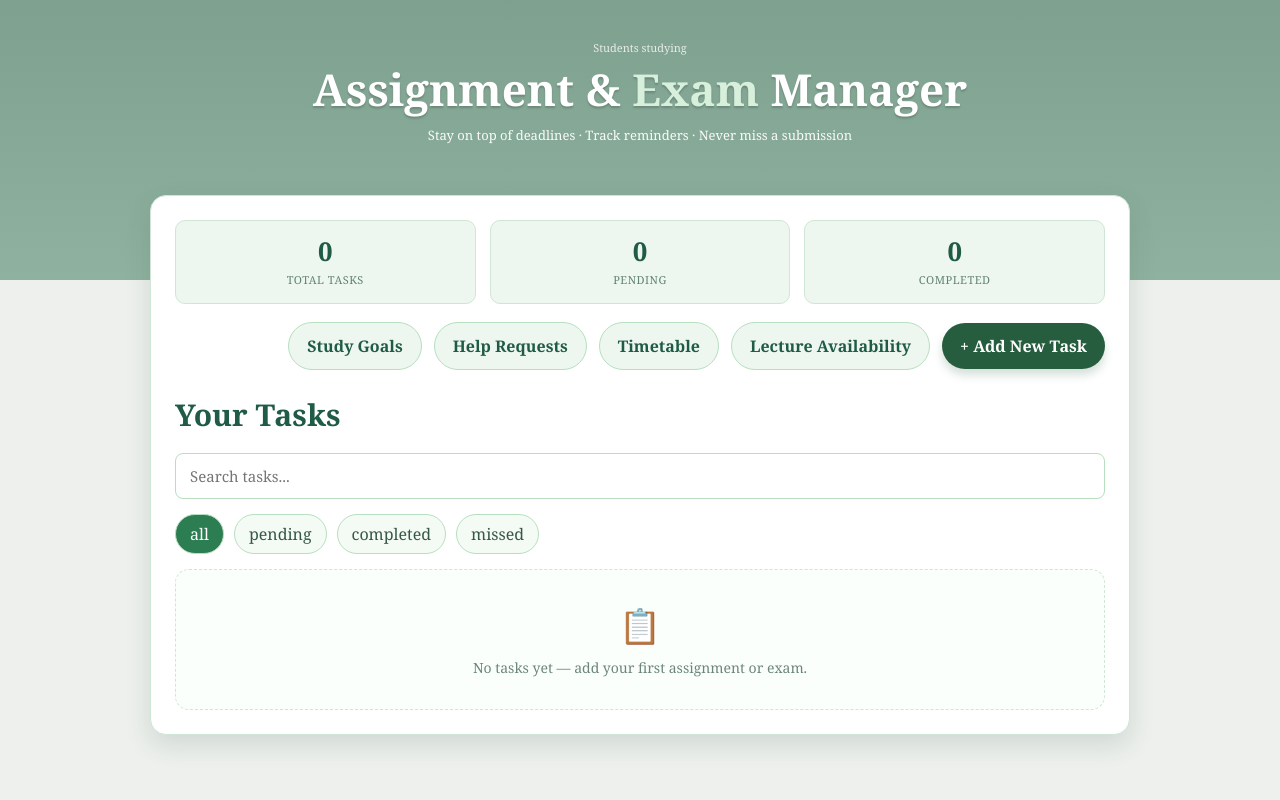
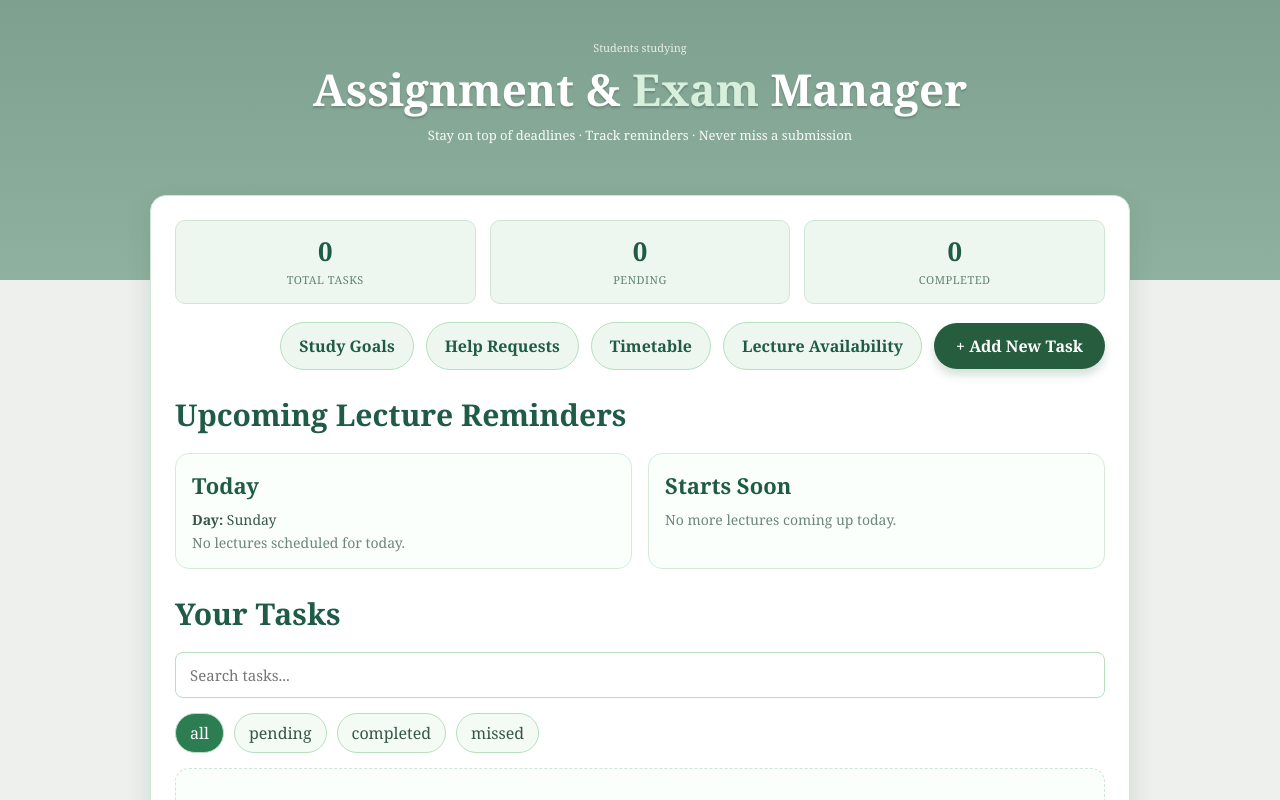
Before and after one commit to Poornima-Hansani/Campus-Facility-Management-System, a React (Vite) app in the folder frontend/: page / in a window 1280 px wide. Shown: the top 800 px of the page. Built offline with nearby package versions, Linux system fonts and the light colour scheme.

Commit message:
Add upcoming lecture reminder section to dashboard

```diff
--- a/frontend/src/pages/TaskDashboardPage.tsx
+++ b/frontend/src/pages/TaskDashboardPage.tsx
@@ -15,11 +15,23 @@ interface Task {
   reminders: string[];
 }
 
+interface Lecture {
+  id: string;
+  module: string;
+  name: string;
+  day: string;
+  time: string;
+  location: string;
+}
+
 const STORAGE_KEY = "assignment_exam_manager_tasks";
+const TIMETABLE_STORAGE_KEY = "timetable";
 
 export default function TaskDashboardPage() {
   const navigate = useNavigate();
+
   const [tasks, setTasks] = useState<Task[]>([]);
+  const [lectures, setLectures] = useState<Lecture[]>([]);
   const [search, setSearch] = useState("");
   const [filter, setFilter] = useState<"all" | "pending" | "completed" | "missed">("all");
 
@@ -30,6 +42,19 @@ export default function TaskDashboardPage() {
         setTasks(JSON.parse(saved));
       } catch {
         localStorage.removeItem(STORAGE_KEY);
+      }
+    }
+  }, []);
+
+  useEffect(() => {
+    const savedLectures = localStorage.getItem(TIMETABLE_STORAGE_KEY);
+    if (savedLectures) {
+      try {
+        const parsedLectures: Lecture[] = JSON.parse(savedLectures);
+        setLectures(parsedLectures);
+      } catch (error) {
+        console.error("Failed to load timetable data:", error);
+        localStorage.removeItem(TIMETABLE_STORAGE_KEY);
       }
     }
   }, []);
@@ -87,6 +112,23 @@ export default function TaskDashboardPage() {
     setTasks(updated);
     localStorage.setItem(STORAGE_KEY, JSON.stringify(updated));
   };
+
+  const todayName = new Date().toLocaleDateString("en-US", { weekday: "long" });
+
+  const todayLectures = lectures.filter((lecture) => lecture.day === todayName);
+
+  const sortedTodayLectures = [...todayLectures].sort((a, b) =>
+    a.time.localeCompare(b.time)
+  );
+
+  const now = new Date();
+  const currentMinutes = now.getHours() * 60 + now.getMinutes();
+
+  const upcomingTodayLectures = sortedTodayLectures.filter((lecture) => {
+    const [hours, minutes] = lecture.time.split(":").map(Number);
+    const lectureMinutes = hours * 60 + minutes;
+    return lectureMinutes >= currentMinutes;
+  });
 
   return (
     <div style={styles.page}>
@@ -150,6 +192,54 @@ export default function TaskDashboardPage() {
             + Add New Task
           </button>
         </div>
+
+        <section style={styles.section}>
+          <h2 style={styles.sectionTitle}>Upcoming Lecture Reminders</h2>
+
+          <div style={styles.reminderSection}>
+            <div style={styles.reminderCard}>
+              <h3 style={styles.reminderTitle}>Today</h3>
+              <p style={styles.reminderText}>
+                <strong>Day:</strong> {todayName}
+              </p>
+
+              {sortedTodayLectures.length === 0 ? (
+                <p style={styles.reminderEmpty}>No lectures scheduled for today.</p>
+              ) : (
+                sortedTodayLectures.map((lecture) => (
+                  <div key={lecture.id} style={styles.reminderItem}>
+                    <p style={styles.reminderText}>
+                      <strong>{lecture.module}</strong> - {lecture.name}
+                    </p>
+                    <p style={styles.reminderText}>
+                      {lecture.time} · {lecture.location}
+                    </p>
+                  </div>
+                ))
+              )}
+            </div>
+
+            <div style={styles.reminderCard}>
+              <h3 style={styles.reminderTitle}>Starts Soon</h3>
+
+              {upcomingTodayLectures.length === 0 ? (
+                <p style={styles.reminderEmpty}>No more lectures coming up today.</p>
+              ) : (
+                upcomingTodayLectures.slice(0, 3).map((lecture) => (
+                  <div key={lecture.id} style={styles.reminderItem}>
+                    <p style={styles.reminderText}>
+                      <strong>{lecture.module}</strong> - {lecture.name}
+                    </p>
+                    <p style={styles.reminderText}>
+                      {lecture.time} · {lecture.location}
+                    </p>
+                  </div>
+                ))
+              )}
+            </div>
+          </div>
+        </section>
+
         <section style={styles.section}>
           <h2 style={styles.sectionTitle}>Your Tasks</h2>
 
@@ -356,10 +446,11 @@ const styles: { [key: string]: React.CSSProperties } = {
     color: "#ffffff",
     border: "none",
     borderRadius: 999,
-    padding: "12px 18px",
+    padding: "12px 22px",
     cursor: "pointer",
     fontWeight: 700,
     boxShadow: "0 6px 10px rgba(39, 93, 63, 0.2)",
+    whiteSpace: "nowrap",
   },
   secondaryButton: {
     background: "#edf7ef",
@@ -378,6 +469,36 @@ const styles: { [key: string]: React.CSSProperties } = {
     fontSize: 30,
     color: "#1f5b46",
     marginBottom: 18,
+  },
+  reminderSection: {
+    display: "grid",
+    gridTemplateColumns: "repeat(2, 1fr)",
+    gap: 16,
+    marginBottom: 10,
+  },
+  reminderCard: {
+    border: "1px solid #d6eadb",
+    borderRadius: 14,
+    padding: 16,
+    background: "#fbfffc",
+  },
+  reminderTitle: {
+    color: "#1f5b46",
+    fontSize: 22,
+    marginBottom: 10,
+  },
+  reminderItem: {
+    padding: "10px 0",
+    borderBottom: "1px solid #e7f2ea",
+  },
+  reminderText: {
+    color: "#355648",
+    fontSize: 14,
+    marginBottom: 4,
+  },
+  reminderEmpty: {
+    color: "#6c8679",
+    fontSize: 14,
   },
   searchInput: {
     flex: 1,
@@ -439,11 +560,6 @@ const styles: { [key: string]: React.CSSProperties } = {
     color: "#355648",
     fontSize: 14,
   },
-  reminderText: {
-    marginTop: 10,
-    color: "#355648",
-    fontSize: 13,
-  },
   taskActions: {
     marginTop: 14,
     display: "flex",
```
Lines whose indentation alone changed are shown as unchanged.
